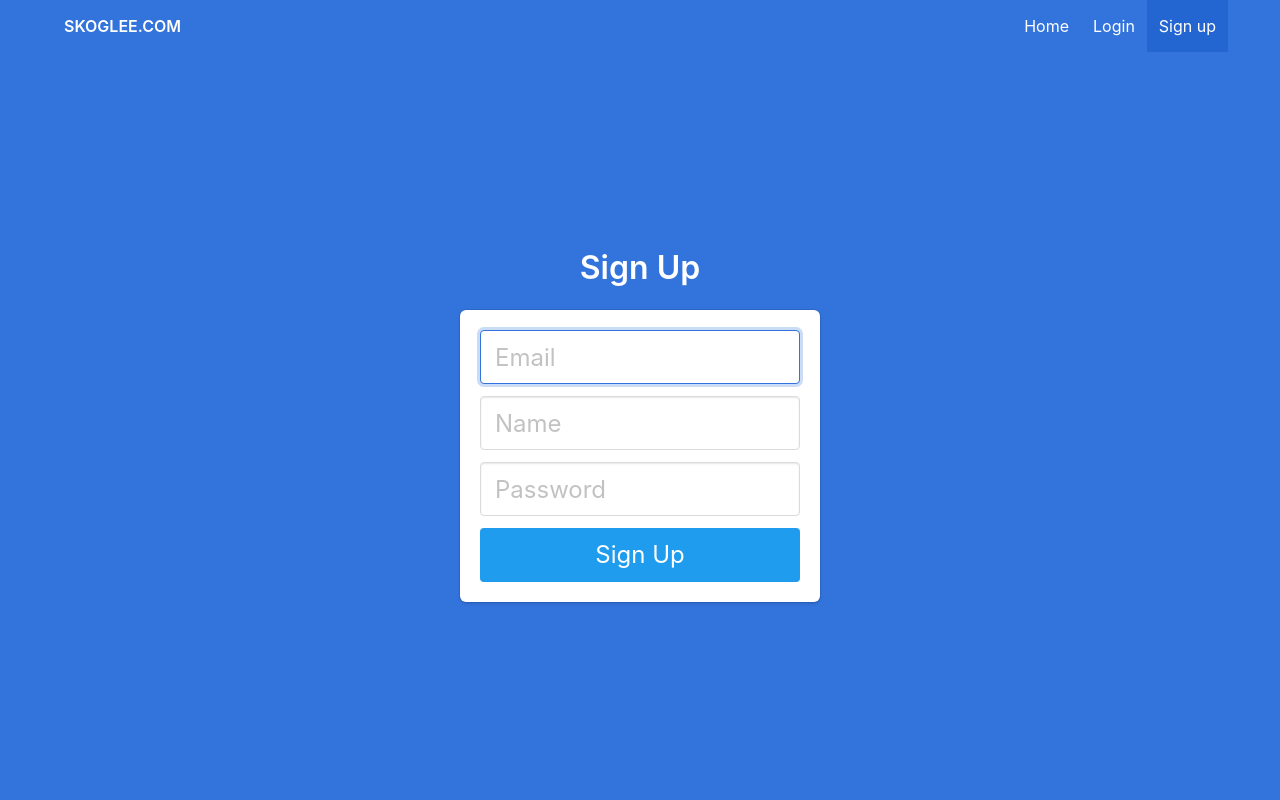
After one commit to gmark4212/didactic-waffle, a Flask app: page /signup in a window 1280 px wide. The commit adds this page. Run offline with Flask 2, Linux system fonts and the light colour scheme; data that the repository does not hold is empty; some libraries are stand-ins or nearby versions.

Commit message:
Inherited templates are added. Began to buils user auth

```diff
--- a/modules/settings.py
+++ b/modules/settings.py
@@ -8,3 +8,4 @@ SKILLS_LIMIT = 20
 VACS_LIMIT = 100
 DEF_COL = 'vacancies'
 SKILLS_REF = 'skills'
+AUTH_COL = 'users'
--- a/modules/stackshare.py
+++ b/modules/stackshare.py
@@ -39,6 +39,7 @@ class SkillCrawler:
                 break
 
             divs = soup.find_all('div', {'class': 'trending-item-container'})
+
             if divs:
                 for i in divs:
                     ctg = ''
--- a/templates/base.html
+++ b/templates/base.html
@@ -2,9 +2,22 @@
 <html lang="en">
 <head>
     <meta charset="UTF-8">
-    <title>Title</title>
+    <meta http-equiv="X-UA-Compatible" content="IE=edge">
+    <meta name="viewport" content="width=device-width, initial-scale=1">
+    <title>SKOGLEE.COM | Skills search</title>
+    <link rel="stylesheet" href="static/css/bulma.min.css">
+    <link rel="stylesheet" href="https://use.fontawesome.com/releases/v5.8.2/css/all.css"
+          integrity="sha384-oS3vJWv+0UjzBfQzYUhtDYW+Pj2yciDJxpsK1OYPAYjqT085Qq/1cq5FLXAZQ7Ay" crossorigin="anonymous">
+    <script src="https://cdn.jsdelivr.net/npm/vue"></script>
+    <script src="static/js/lib/Chart.min.js"></script>
+    <script src="static/js/lib/vue-chartjs.min.js"></script>
 </head>
 <body>
 
+(% block content %)
+(% endblock %)
+
+<script src="/static/js/main.js"></script>
+<script src="/static/js/components.js"></script>
 </body>
 </html>
--- /dev/null
+++ b/templates/signup.html
@@ -0,0 +1,85 @@
+<!-- templates/signup.html -->
+(% extends "base.html" %)
+
+(% block content %)
+<section class="hero is-link is-fullheight">
+    <!-- Hero head: will stick at the top -->
+    <div class="hero-head">
+        <nav class="navbar">
+            <div class="container">
+                <div class="navbar-brand">
+                    <a href="/" class="navbar-item">
+                        <h6 class="title is-6">SKOGLEE.COM</h6>
+                    </a>
+                    <span class="navbar-burger burger" data-target="navbarMenuHeroA">
+                    <span></span>
+                    <span></span>
+                    <span></span>
+          </span>
+                </div>
+                <div id="navbarMenuHeroA" class="navbar-menu">
+                    <div class="navbar-end">
+                        <a href="/" class="navbar-item">
+                            Home
+                        </a>
+                        <a href="/login" class="navbar-item">
+                            Login
+                        </a>
+                        <a href="/signup" class="navbar-item is-active">
+                            Sign up
+                        </a>
+                    </div>
+                </div>
+            </div>
+        </nav>
+    </div>
+
+    <!-- Hero content: will be in the middle -->
+    <div class="hero-body">
+        <div class="container has-text-centered">
+
+            <!-- FORM -->
+            <div class="column is-4 is-offset-4">
+                <h3 class="title">Sign Up</h3>
+                <div class="box">
+
+                    (% with messages = get_flashed_messages() %)
+                        (% if messages %)
+                            <div class="notification is-danger">
+                                (( messages[0] )). Go to <a href="(( url_for('login') ))">login page</a>.
+                            </div>
+                        (% endif %)
+                    (% endwith %)
+
+                    <form method="POST" action="/signup">
+                        <div class="field">
+                            <div class="control">
+                                <input class="input is-large" type="email" name="email" placeholder="Email"
+                                       autofocus="">
+                            </div>
+                        </div>
+
+                        <div class="field">
+                            <div class="control">
+                                <input class="input is-large" type="text" name="name" placeholder="Name" autofocus="">
+                            </div>
+                        </div>
+
+                        <div class="field">
+                            <div class="control">
+                                <input class="input is-large" type="password" name="password" placeholder="Password">
+                            </div>
+                        </div>
+
+                        <button class="button is-block is-info is-large is-fullwidth">Sign Up</button>
+                    </form>
+                </div>
+            </div>
+            <!-- FORM -->
+
+        </div>
+    </div>
+
+</section>
+
+(% endblock %)
--- a/webapp.py
+++ b/webapp.py
@@ -1,6 +1,10 @@
-from flask import Flask, jsonify, request, abort, escape
-from flask import render_template
-from modules.settings import VACS_LIMIT
+#!/usr/bin/python
+# -*- coding: utf-8 -*-
+
+from flask import Flask, jsonify, request, abort, escape, flash
+from flask import render_template, redirect, url_for, request
+from werkzeug.security import generate_password_hash, check_password_hash
+from modules.settings import VACS_LIMIT, AUTH_COL
 from modules.storage import DataStorage
 
 
@@ -17,6 +21,9 @@ class CustomFlask(Flask):
 
 
 app = CustomFlask(__name__)
+app.config['SECRET_KEY'] = 'VFfihUSDY873r1e(*&DE(s89d*(*&#*Q$fgsdfv286749wdyu59dhX!@'
+
+# MongoDb for app data
 db = DataStorage()
 
 
@@ -57,5 +64,40 @@ def api_get_top_skills_no_vacs(position):
             return jsonify({'data': top})
 
 
+@app.route('/profile')
+def profile():
+    return render_template('profile.html')
+
+
+@app.route('/login')
+def login():
+    return render_template('login.html')
+
+
+@app.route('/signup')
+def signup():
+    return render_template('signup.html')
+
+
+@app.route('/logout')
+def logout():
+    return 'Logout'
+
+
+@app.route('/signup', methods=['POST'])
+def signup_post():
+    email = request.form.get('email')
+    name = request.form.get('name')
+    password = request.form.get('password')
+
+    user = db.get_docs(AUTH_COL, _filter={'email': email}, limit=1)
+    if user:
+        flash('Email address already exists')
+        return redirect(url_for('signup'))
+
+    db.add_doc(AUTH_COL, {'email': email, 'name': name, 'password': generate_password_hash(password, method='sha256')})
+    return redirect(url_for('login'))
+
+
 if __name__ == '__main__':
     app.run(host='0.0.0.0')
```
Also changed, not shown: templates/index.html (+11 -25 lines), templates/login.html (added, +75 -0 lines), templates/profile.html (added, +9 -0 lines).
